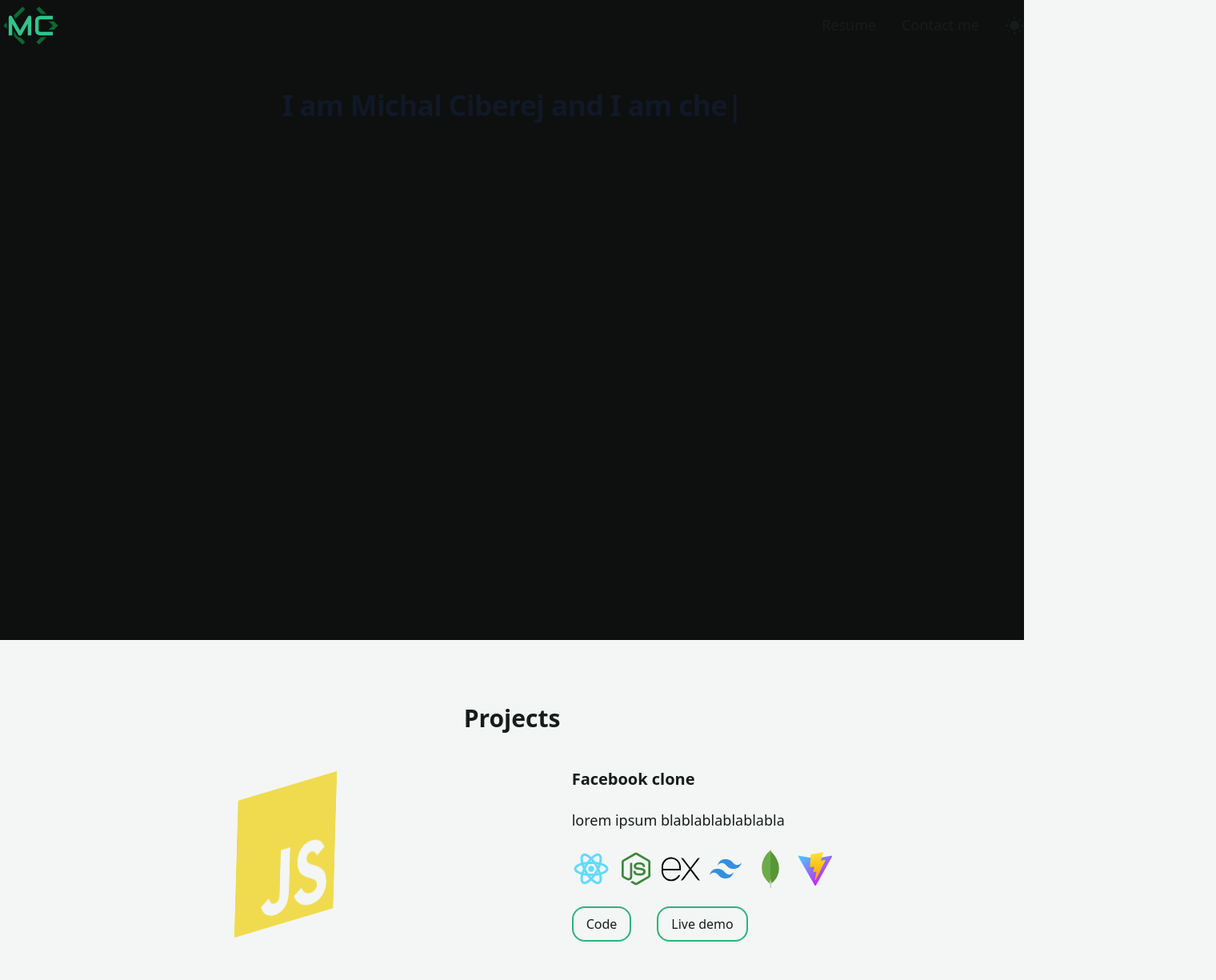
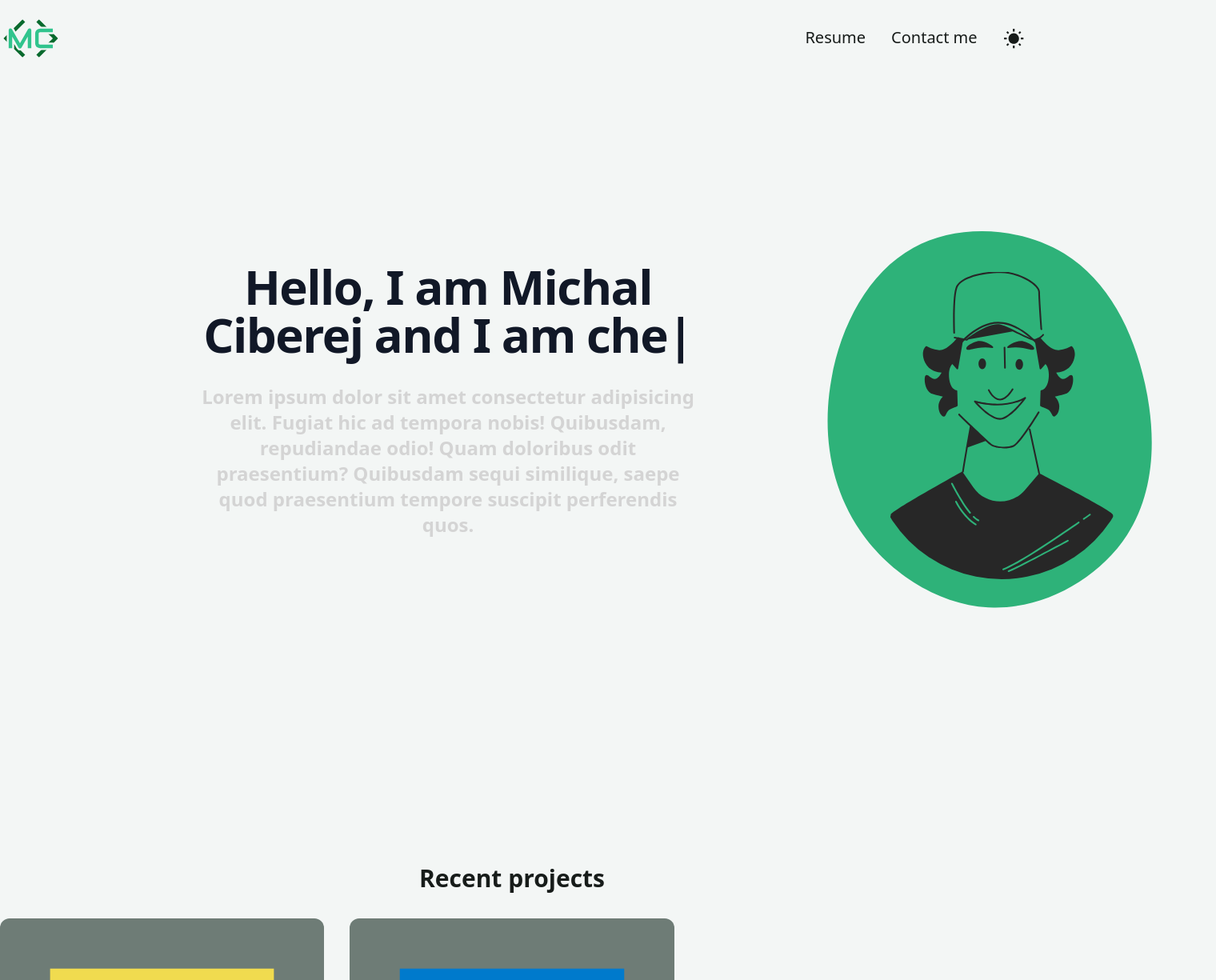
Before and after one commit to michalciberej/Personal-website, a React (Vite) app: page / in a window 1280 px wide. Shown: the top 1225 px of the page at 80% size, 1520 px wide, since content can reach past the window. Built offline with nearby package versions, Linux system fonts and the light colour scheme.

Commit message:
Refactored project component

```diff
--- a/src/components/Navbar.jsx
+++ b/src/components/Navbar.jsx
@@ -21,7 +21,7 @@ const Navbar = () => {
   };
   return (
     <>
-      <nav className='flex justify-between container m-auto items-center py-2 mb-8'>
+      <nav className='flex justify-between container m-auto items-center pt-6 mb-8'>
         <Link to={'/'}>
           <img
             src='./src/assets/logo.svg'
@@ -31,13 +31,13 @@ const Navbar = () => {
         </Link>
         <div className='text-lg flex gap-8'>
           <a
-            className='link'
+            className='link text-xl'
             href='#'>
             Resume
           </a>
           <Link
             to={'/contactme'}
-            className='link'>
+            className='link text-xl'>
             Contact me
           </Link>
           <button
@@ -51,12 +51,12 @@ const Navbar = () => {
             {theme === 'dark' ? (
               <Icon
                 path={mdiWeatherNight}
-                size={1}
+                size={1.1}
               />
             ) : (
               <Icon
                 path={mdiWhiteBalanceSunny}
-                size={1}
+                size={1.1}
                 className=''
               />
             )}
--- a/src/components/Project.jsx
+++ b/src/components/Project.jsx
@@ -1,35 +1,38 @@
-const Project = ({ thumbnail, description, techs, right, children }) => {
+import { useState } from 'react';
+
+const Project = ({ thumbnail, description, techs, children }) => {
+  const [isDisplayed, setIsDisplayed] = useState(false);
+
+  const handleDisplay = () => {
+    if (isDisplayed === false) setIsDisplayed(true);
+    else setIsDisplayed(false);
+  };
+
   return (
     <>
-      <div
-        className={
-          right === false
-            ? 'container m-auto flex justify-evenly mb-8'
-            : 'container m-auto flex justify-evenly mb-8'
-        }>
-        {right === false ? (
+      <div className='group flex flex-col text-center bg-accent p-4 rounded-xl gap-4 projectContainer'>
         <img
           src={thumbnail}
           alt=''
-            className='h-60 left'
+          className=''
         />
-        ) : null}
-        <div className='flex flex-col justify-around'>
+        {isDisplayed && (
+          <div>
             <h4 className='text-xl font-bold'>{children}</h4>
             <p className='text-lg max-w-prose'>{description}</p>
-          <div className='flex gap-2 items-center'>
+            <div className='flex gap-2 items-center justify-center'>
               {techs != null
                 ? techs.map((el, index) => (
                     <img
                       src={el}
                       alt='React'
                       key={index}
-                    className='h-12'
+                      className='h-12 rounded-lg'
                     />
                   ))
                 : null}
             </div>
-          <div className='flex gap-8'>
+            <div className='flex gap-8 justify-center'>
               <a
                 href=''
                 className='button'>
@@ -42,13 +45,7 @@ const Project = ({ thumbnail, description, techs, right, children }) => {
               </a>
             </div>
           </div>
-        {right === true ? (
-          <img
-            src={thumbnail}
-            alt=''
-            className='h-60 right'
-          />
-        ) : null}
+        )}
       </div>
     </>
   );
--- a/src/components/Projects.jsx
+++ b/src/components/Projects.jsx
@@ -2,8 +2,11 @@ import Project from './Project';
 
 const Projects = () => {
   return (
-    <div className='grid mx-auto container my-20'>
-      <h3 className='text-3xl font-extrabold mb-8 text-center'>Projects</h3>
+    <div className=' mx-auto container my-20'>
+      <h3 className='text-3xl font-extrabold mb-8 text-center'>
+        Recent projects
+      </h3>
+      <div className='grid lg:grid-cols-3 gap-8'>
         <Project
           thumbnail={'./src/assets/javascript.svg'}
           description={'lorem ipsum blablablablablabla'}
@@ -33,6 +36,7 @@ const Projects = () => {
           Messaging app
         </Project>
       </div>
+    </div>
   );
 };
 
--- a/src/index.css
+++ b/src/index.css
@@ -63,17 +63,12 @@
   outline: none;
 }
 
-.left {
-  transform: rotate3d(3, -8, 1, -50deg);
-  transition: transform 0.5s ease;
+.arrow::after {
+  content: '';
+  display: inline-block;
+  height: 0.5rem;
+  width: 100%;
+  border-top: 1rem solid white;
+  border-left: 1rem solid transparent;
+  border-right: 1rem solid transparent;
 }
-
-.right {
-  transform: rotate3d(3, 8, -1, -50deg);
-  transition: transform 0.5s ease;
-}
-
-.right:hover,
-.left:hover {
-  transform: rotate3d(0, 0, 0, 0) scale(1.1);
-}
--- a/src/pages/Home.jsx
+++ b/src/pages/Home.jsx
@@ -7,12 +7,32 @@ import Projects from '../components/Projects';
 function Home() {
   return (
     <>
-      <div className='min-h-screen bg-secondaryD'>
-        <Navbar />
-        <div className='container m-auto'>
-          <h1 className='mt-12 mb-8 text-2xl font-extrabold leading-none tracking-tight text-gray-900 md:text-3xl lg:text-4xl dark:text-white text-center'>
-            I am Michal Ciberej and I am <Header />
-          </h1>
+      <Navbar />
+      <div className='min-h-screen'>
+        <div className='container grid grid-cols-2 items-center mx-auto justify-center my-32 ml-60'>
+          <div>
+            <h1 className='mt-32 mb-8 text-3xl font-extrabold leading-none tracking-tight text-gray-900 md:text-4xl lg:text-6xl dark:text-white text-center'>
+              Hello, I am Michal Ciberej and I am <Header />
+            </h1>
+            <p className='text-2xl text-neutral-300 font-bold leading-2 text-center'>
+              Lorem ipsum dolor sit amet consectetur adipisicing elit. Fugiat
+              hic ad tempora nobis! Quibusdam, repudiandae odio! Quam doloribus
+              odit praesentium? Quibusdam sequi similique, saepe quod
+              praesentium tempore suscipit perferendis quos.
+            </p>
+          </div>
+          <div className='relative max-w-xl ml-20'>
+            <img
+              src='./src/assets/blob.svg'
+              alt=''
+              className='absolute rotate-180'
+            />
+            <img
+              src='./src/assets/person.svg'
+              alt='person'
+              className=' h-96 relative left-32 top-24 rounded-b-full'
+            />
+          </div>
         </div>
       </div>
       <Projects />
```
Also changed, not shown: src/assets/blob.svg (added), src/assets/person.svg (added). Lines whose indentation alone changed are shown as unchanged.
